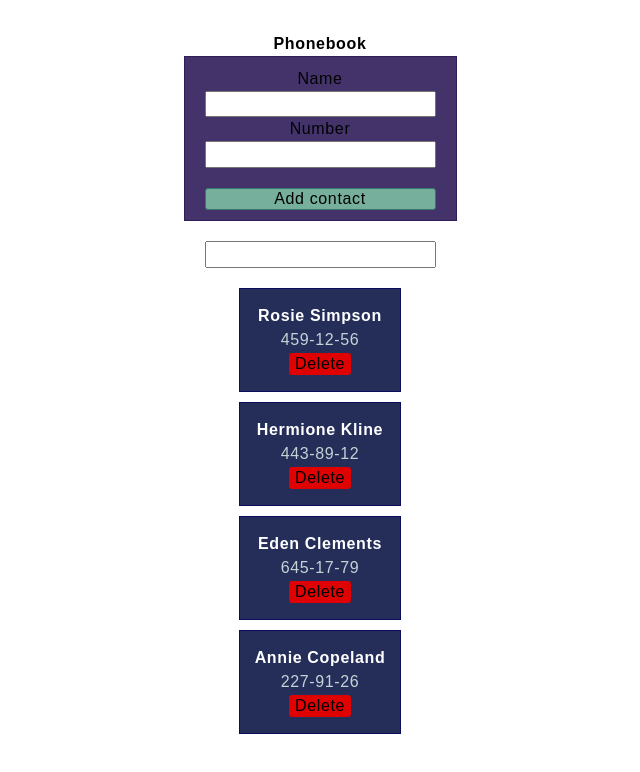
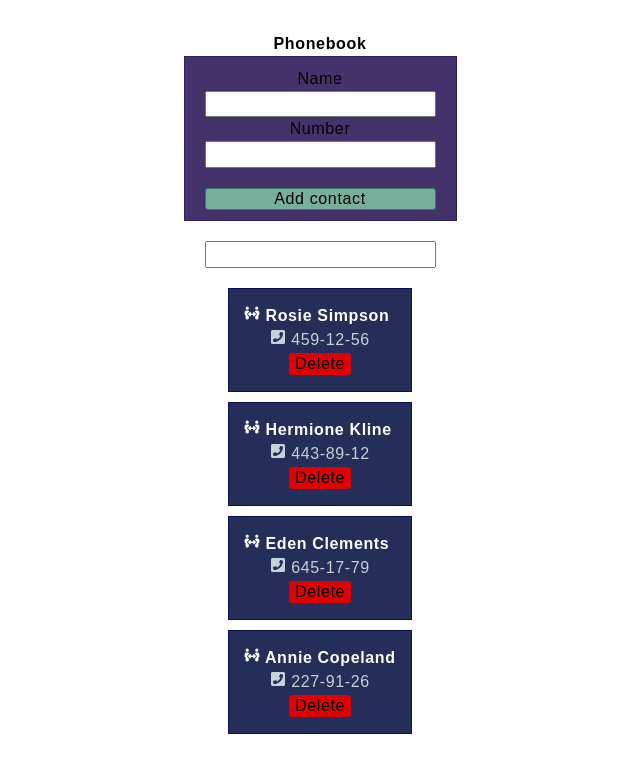
Before and after one commit to MyroslavaRogoza/goit-react-hw-03, a React (Vite) app: page / in a window 1280 px wide. Shown: the top 772 px of the page, without its empty margins (320-960 px from the left). Built offline with nearby package versions, Linux system fonts and the light colour scheme.

Commit message:
add icons

```diff
--- a/package.json
+++ b/package.json
@@ -15,6 +15,7 @@
     "nanoid": "^5.0.6",
     "react": "^18.2.0",
     "react-dom": "^18.2.0",
+    "react-icons": "^5.0.1",
     "yup": "^1.4.0"
   },
   "devDependencies": {
--- a/src/components/Contact/Contact.jsx
+++ b/src/components/Contact/Contact.jsx
@@ -1,11 +1,21 @@
 import css from "./Contact.module.css";
+import { FaPeopleArrows } from "react-icons/fa6";
+import { FaPhoneSquare } from "react-icons/fa";
 
 const Contact = ({ contact, onDeleteContact }) => {
   return (
     <li className={css.contactItem}>
-      <h2>{contact.name}</h2>
-      <p>{contact.number}</p>
-      <button type="button" onClick={()=>onDeleteContact(contact.id)} className={css.delBtn}>
+      <h2>
+        <FaPeopleArrows /> {contact.name}
+      </h2>
+      <p>
+        <FaPhoneSquare /> {contact.number}
+      </p>
+      <button
+        type="button"
+        onClick={() => onDeleteContact(contact.id)}
+        className={css.delBtn}
+      >
         Delete
       </button>
     </li>
--- a/src/components/Contact/Contact.module.css
+++ b/src/components/Contact/Contact.module.css
@@ -5,6 +5,7 @@
 }
 .contactItem h2{
   color: #fff;
+  text-align: left;
 }
 .contactItem p{
   color: #c4d4d6;
```
Also changed, not shown: 1 other file (tests, documents, lock files or other folders).
